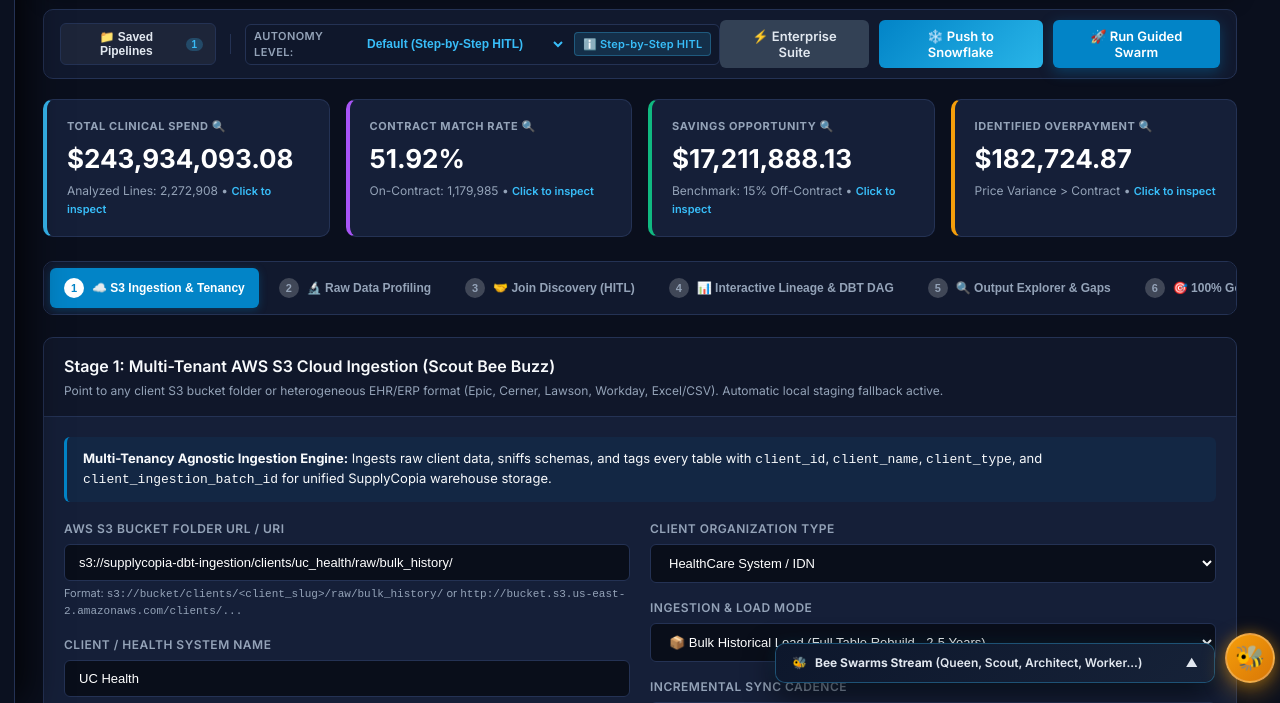
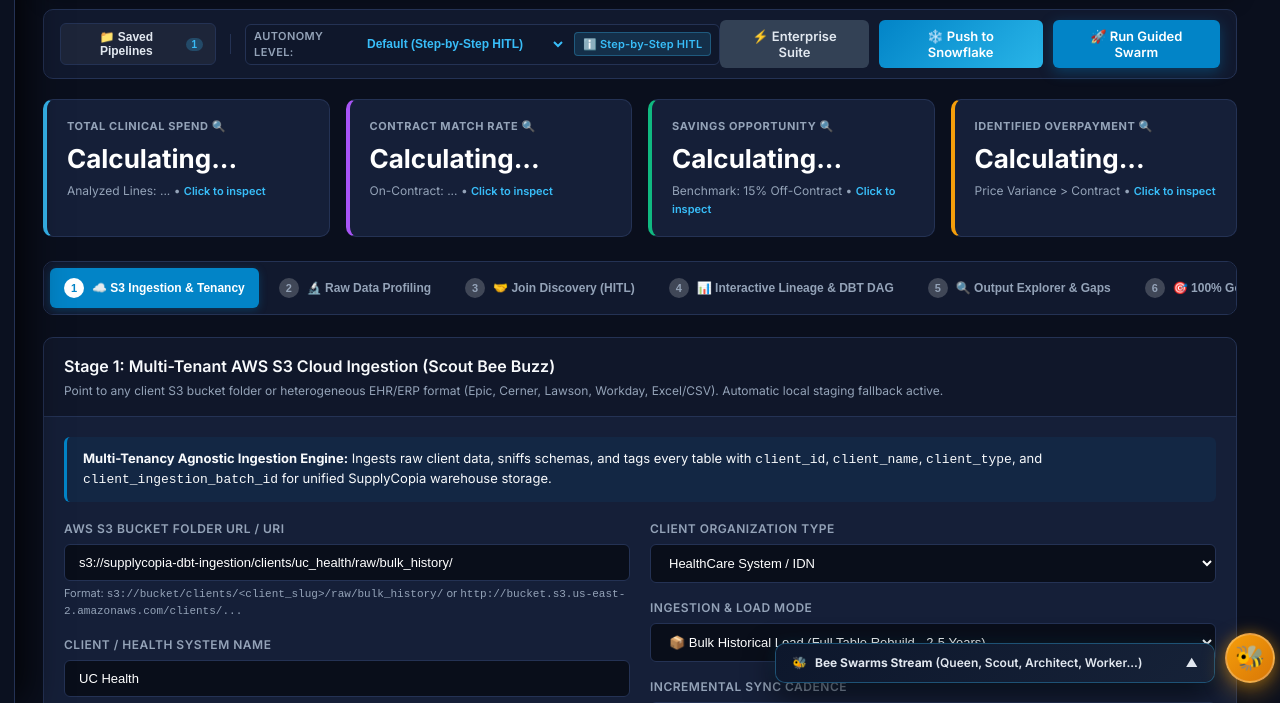
Before and after one commit to supplycopia-nirmal/ATB-DBT, a plain HTML site: page autonomous_dbt_app/dashboard_v2/index.html in a window 1280 px wide. Shown: the part 97-800 px from the top of the page. Drawn offline with nearby package versions, Linux system fonts and the light colour scheme; no server answers.

Commit message:
fix(ui): eliminate hardcoded KPI numbers and ensure dynamic calculation directly from DuckDB

```diff
--- a/autonomous_dbt_app/dashboard_v2/index.html
+++ b/autonomous_dbt_app/dashboard_v2/index.html
@@ -171,22 +171,22 @@
       <section class="kpi-banner">
         <div class="kpi-card interactive-kpi" onclick="openKpiDatasetModal('spend')" title="Click to view underlying clinical spend records &amp; export raw Excel">
           <div class="kpi-label">Total Clinical Spend 🔍</div>
-          <div id="kpi-spend" class="kpi-value">$243,934,093.08</div>
-          <div class="kpi-sub">Analyzed Lines: <span id="kpi-items">2,272,908</span> • <span class="drilldown-hint">Click to inspect</span></div>
+          <div id="kpi-spend" class="kpi-value">Calculating...</div>
+          <div class="kpi-sub">Analyzed Lines: <span id="kpi-items">...</span> • <span class="drilldown-hint">Click to inspect</span></div>
         </div>
         <div class="kpi-card highlight interactive-kpi" onclick="openKpiDatasetModal('match_rate')" title="Click to inspect reconciled on-contract items &amp; export raw Excel">
           <div class="kpi-label">Contract Match Rate 🔍</div>
-          <div id="kpi-match-rate" class="kpi-value">51.92%</div>
-          <div class="kpi-sub">On-Contract: <span id="kpi-matched-count">1,179,985</span> • <span class="drilldown-hint">Click to inspect</span></div>
+          <div id="kpi-match-rate" class="kpi-value">Calculating...</div>
+          <div class="kpi-sub">On-Contract: <span id="kpi-matched-count">...</span> • <span class="drilldown-hint">Click to inspect</span></div>
         </div>
         <div class="kpi-card success interactive-kpi" onclick="openKpiDatasetModal('savings')" title="Click to view all identified cost reduction opportunities &amp; export raw Excel">
           <div class="kpi-label">Savings Opportunity 🔍</div>
-          <div id="kpi-savings" class="kpi-value">$17,211,888.13</div>
+          <div id="kpi-savings" class="kpi-value">Calculating...</div>
           <div class="kpi-sub">Benchmark: 15% Off-Contract • <span class="drilldown-hint">Click to inspect</span></div>
         </div>
         <div class="kpi-card warning interactive-kpi" onclick="openKpiDatasetModal('overpayment')" title="Click to view line-item overpayments &amp; pricing variances">
           <div class="kpi-label">Identified Overpayment 🔍</div>
-          <div id="kpi-overpayment" class="kpi-value">$182,724.87</div>
+          <div id="kpi-overpayment" class="kpi-value">Calculating...</div>
           <div class="kpi-sub">Price Variance &gt; Contract • <span class="drilldown-hint">Click to inspect</span></div>
         </div>
       </section>
```
Also changed, not shown: autonomous_dbt_app/dashboard_v2/app.js.
